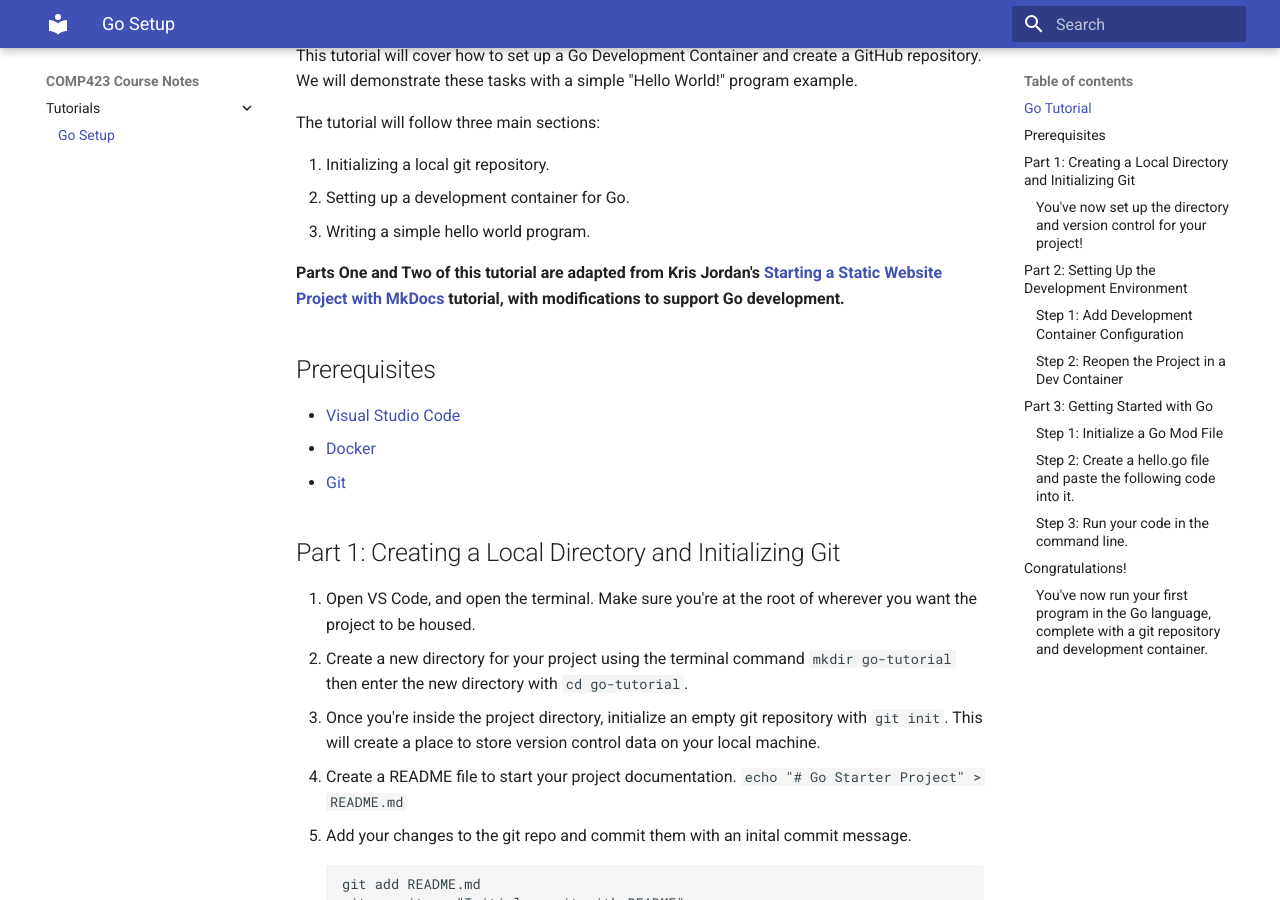
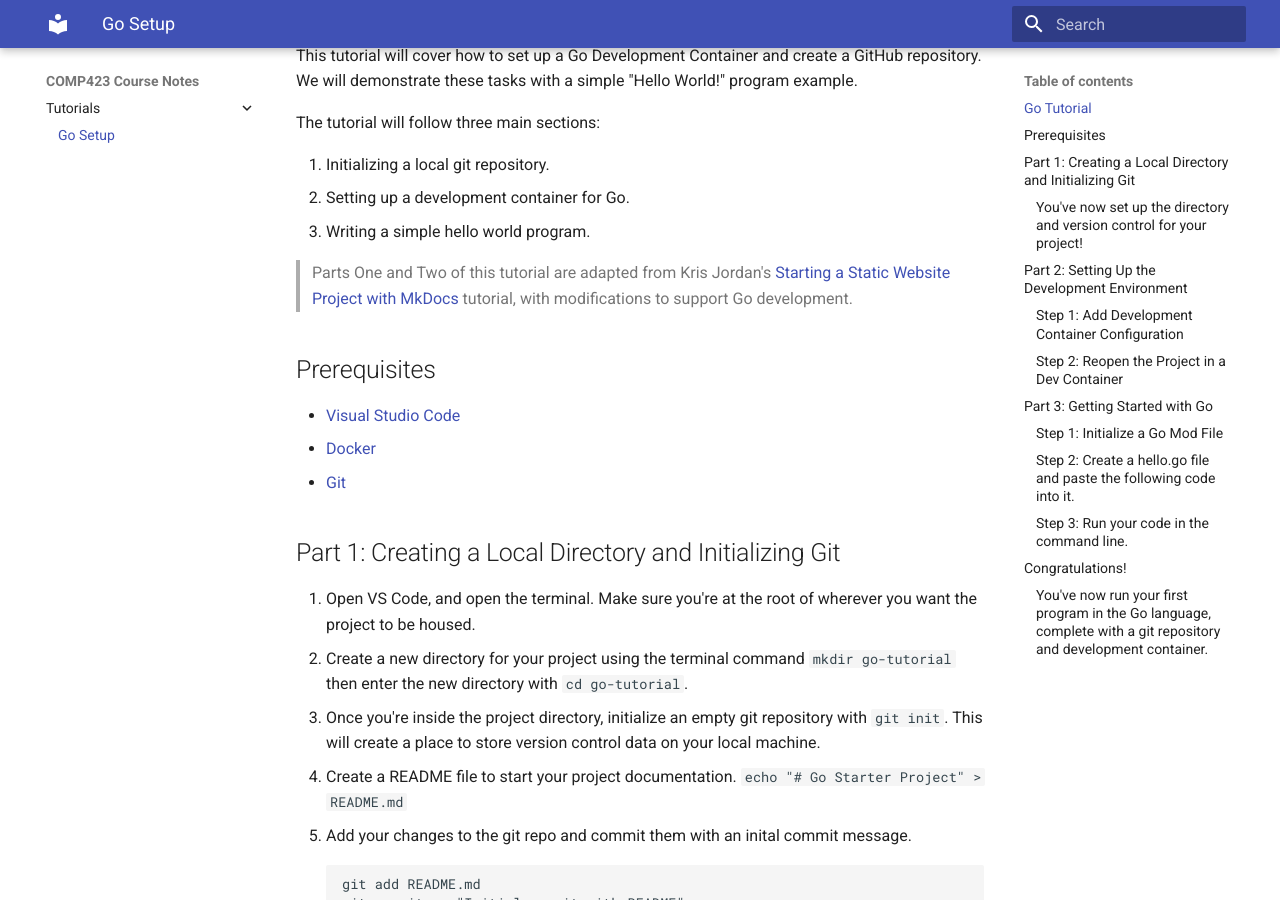
Before and after one commit to lmoore36/comp423-course-notes, an MkDocs documentation site: the page built from docs/tutorials/go-setup.md, in a window 1280 px wide and 900 px high, scrolled down 303 px. Built offline with MkDocs 1.6.1 and Material for MkDocs 9.7.7, drawn with Linux system fonts in a browser that asks for light colours.

Commit message:
changing notes - lucy

```diff
--- a/docs/tutorials/go-setup.md
+++ b/docs/tutorials/go-setup.md
@@ -13,7 +13,7 @@
 2. Setting up a development container for Go.
 3. Writing a simple hello world program.
 
-**Parts One and Two of this tutorial are adapted from Kris Jordan's [Starting a Static Website Project with MkDocs](https://comp423-25s.github.io/resources/MkDocs/tutorial/) tutorial, with modifications to support Go development.**
+>Parts One and Two of this tutorial are adapted from Kris Jordan's [Starting a Static Website Project with MkDocs](https://comp423-25s.github.io/resources/MkDocs/tutorial/) tutorial, with modifications to support Go development.
 
 ## Prerequisites
 
```
